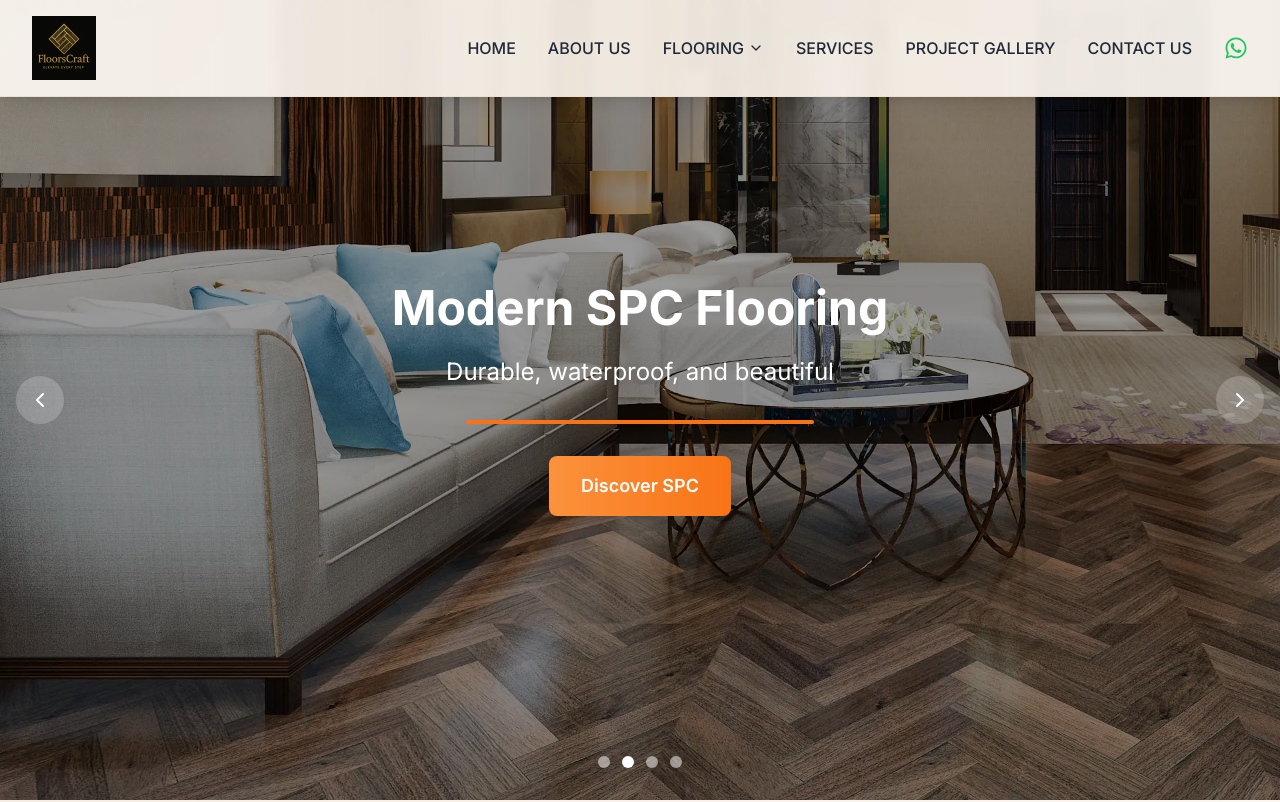
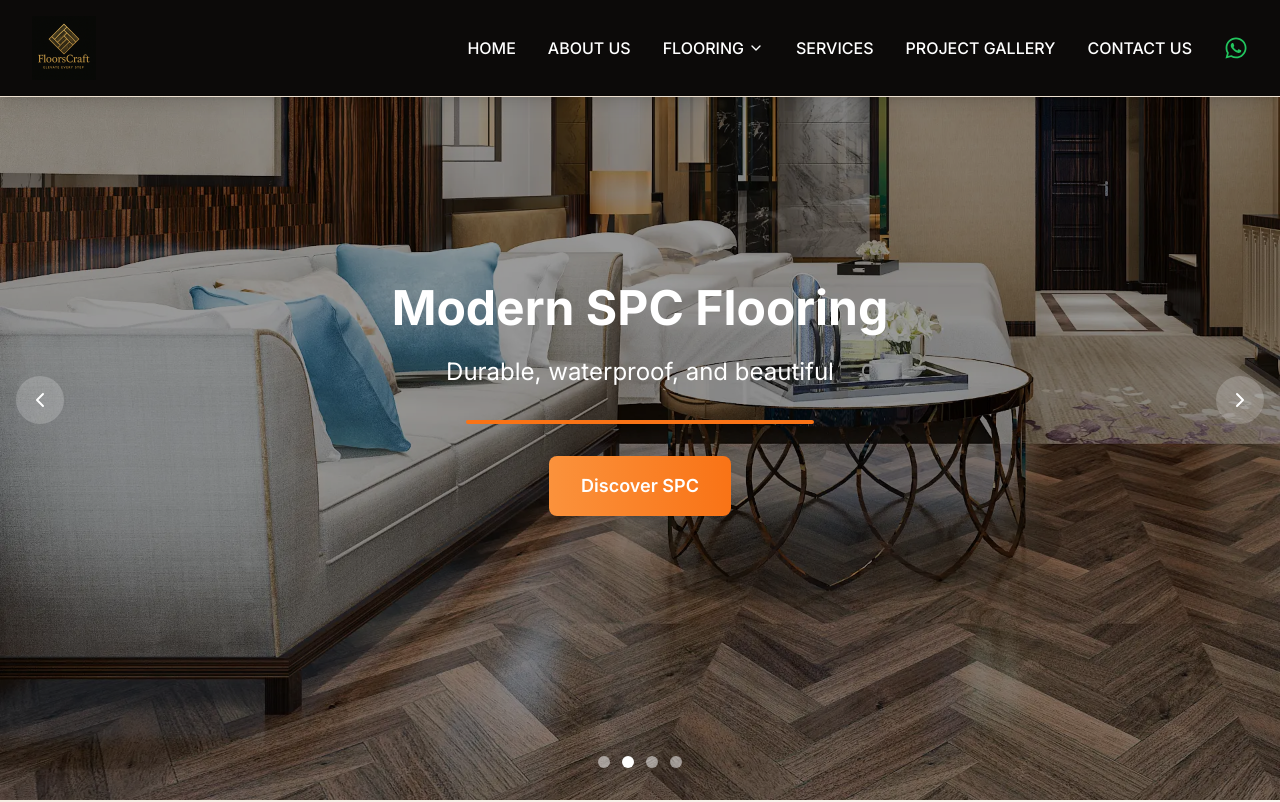
Before and after one commit to parnikaa27/FloorsCraft, a React (Vite) app: page / in a window 1280 px wide. Shown: the top 802 px of the page. Built offline with nearby package versions, Linux system fonts and the light colour scheme.

Commit message:
made mom changes

```diff
--- a/src/components/Header.tsx
+++ b/src/components/Header.tsx
@@ -103,7 +103,7 @@ const Header: React.FC<HeaderProps> = ({ onNavigate }) => {
   };
 
   return (
-    <header className="bg-gradient-to-r from-beige-100/95 via-beige-200/95 to-beige-100/95 backdrop-blur-sm shadow-lg fixed w-full top-0 z-50 border-b border-beige-300">
+    <header className="bg-stone-950 backdrop-blur-sm shadow-lg fixed w-full top-0 z-50 border-b border-beige-300">
       <div className="max-w-7xl mx-auto px-4 sm:px-6 lg:px-8">
         <div className="flex justify-between items-center py-4">
           {/* Logo */}
@@ -121,7 +121,7 @@ const Header: React.FC<HeaderProps> = ({ onNavigate }) => {
                 onMouseLeave={item.name === 'FLOORING' ? handleMouseLeave : undefined}
               >
                 <button
-                  className="flex items-center text-gray-800 hover:text-beige-800 font-medium transition-colors duration-200 text-sm xl:text-base whitespace-nowrap"
+                  className="flex items-center text-white hover:text-gray-400 font-medium transition-colors duration-200 text-sm xl:text-base whitespace-nowrap"
                   onClick={() => {
                     if (!item.dropdown) handleItemClick(item);
                   }}
```
Also changed, not shown: 1 other file (tests, documents, lock files or other folders).
